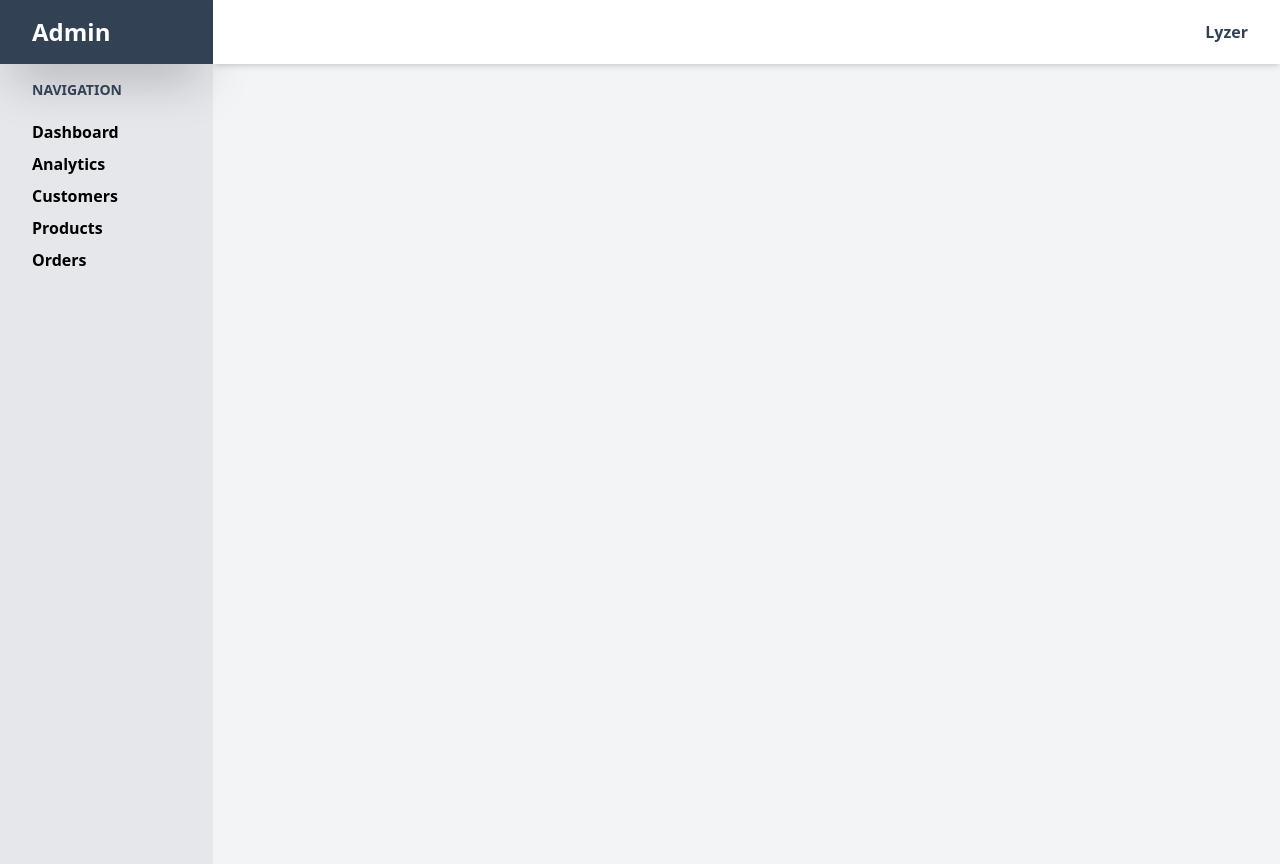
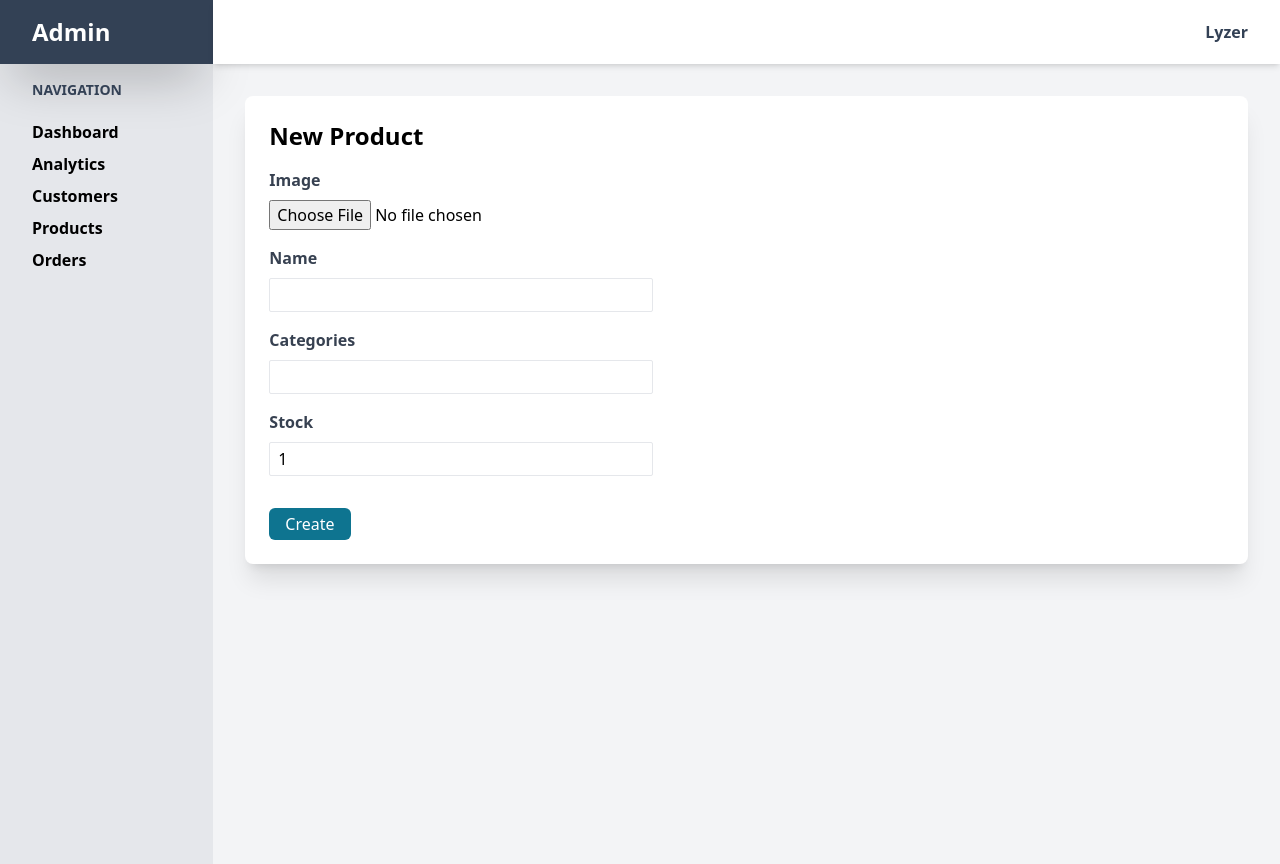
Before and after one commit to mercklyzer/shop-admin, a React (Create React App) app: page /products/add in a window 1280 px wide. Built offline with nearby package versions, Linux system fonts and the light colour scheme.

Commit message:
Add create product page

```diff
--- a/src/App.js
+++ b/src/App.js
@@ -7,6 +7,7 @@ import {
   Route
 } from "react-router-dom";
 import Products from './pages/Products';
+import AddProduct from './pages/AddProduct';
 
 function App() {
   return (
@@ -17,6 +18,7 @@ function App() {
           <Routes>
             <Route path='/' exact element={ <Dashboard />}/>
             <Route path='/products' exact element={ <Products />}/>
+            <Route path='/products/add' exact element={ <AddProduct />}/>
           </Routes>
         </Content>
       </Router>
--- a/src/pages/AddProduct.js
+++ b/src/pages/AddProduct.js
@@ -0,0 +1,38 @@
+import React from "react"
+
+const AddProduct = props => {
+    return(
+        <div className="p-6 shadow-xl bg-white rounded-lg">
+            <div className="text-2xl font-bold">New Product</div>
+
+            <div className="mt-4">
+                <div className="text-gray-700 font-semibold mb-2">Image</div>
+                <input type="file" />
+            </div>
+
+            <div className="mt-4">
+                <div className="text-gray-700 font-semibold mb-2">Name</div>
+                <input className="border px-2 py-1 rounded-sm w-96" type="text" />
+            </div>
+
+            <div className="mt-4">
+                <div className="text-gray-700 font-semibold mb-2">Categories</div>
+                <input className="border px-2 py-1 rounded-sm w-96" type="text" />
+            </div>
+
+            <div className="mt-4">
+                <div className="text-gray-700 font-semibold mb-2">Stock</div>
+                <input className="border px-2 py-1 rounded-sm w-96" type="number" defaultValue={1} min={1}/>
+            </div>
+
+            <div className="mt-8">
+                <button className="px-4 py-1 bg-cyan-700 text-white rounded-md hover:bg-cyan-900 duration-100">
+                    Create
+                </button>
+            </div>
+        </div>
+    )
+
+}
+
+export default AddProduct
```
